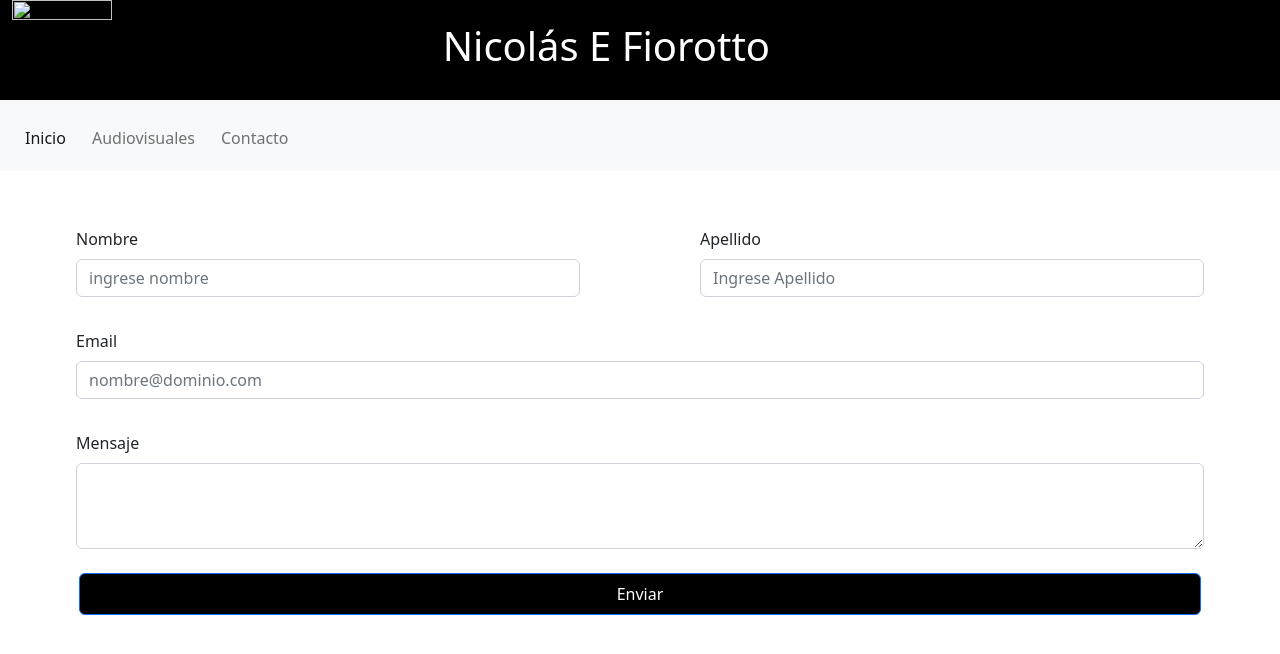
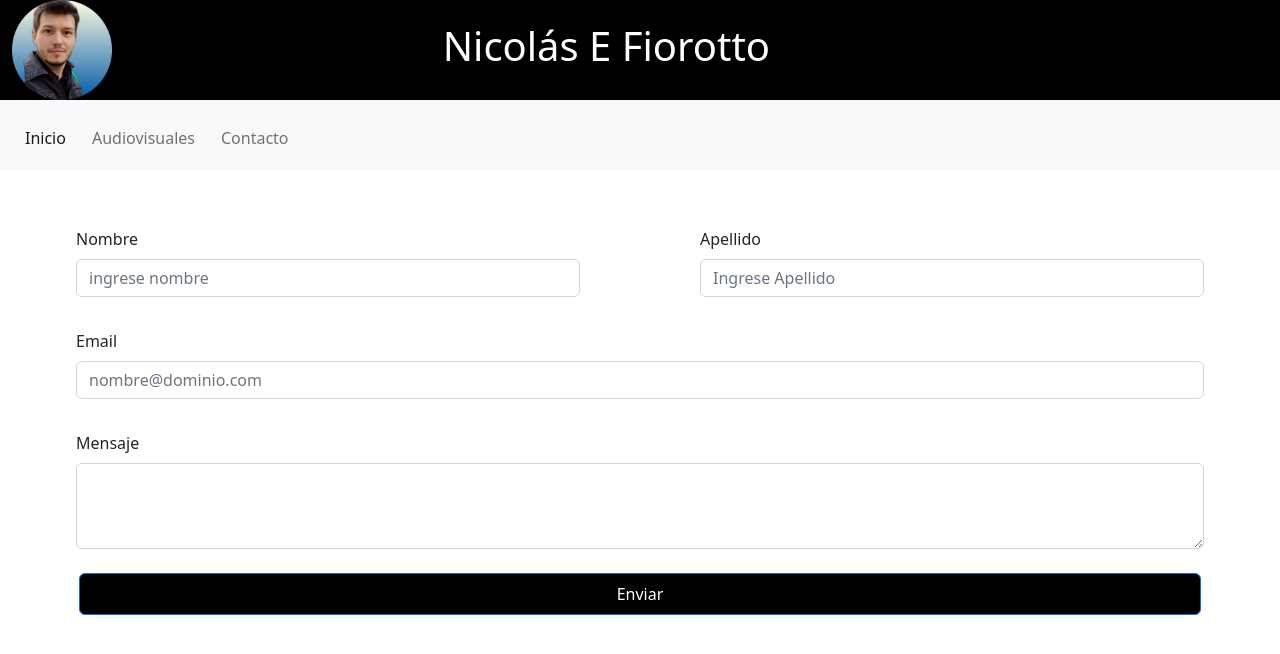
Before and after one commit to adriansaracco/Web---con-BS, a plain HTML site: page pages/contacto.html in a window 1280 px wide. Drawn offline with nearby package versions, Linux system fonts and the light colour scheme; files that its build step writes are made by us from their sources; the site is published under a folder, as on GitHub Pages, so addresses that start at the root find nothing.

Commit message:
Subida de rutas corregidas

```diff
--- a/pages/contacto.html
+++ b/pages/contacto.html
@@ -14,7 +14,7 @@
 <body class="column">
     <header class="row ms-auto d-flex bg-black ">
         <div class="col-4 md-5 bg-black">
-            <img class="img-fluid" src="/Assets/img/LogoNico.jpeg" alt="" width="100px" height="100px">
+            <img class="img-fluid" src="../Assets/img/LogoNico.jpeg" alt="" width="100px" height="100px">
         </div>
         <div class="col-8 md-7 lg- titilo bg-black titulo ">
             <h1>Nicolás E Fiorotto</h1>
```
Also changed, not shown: index.html (+1 -1 lines).
